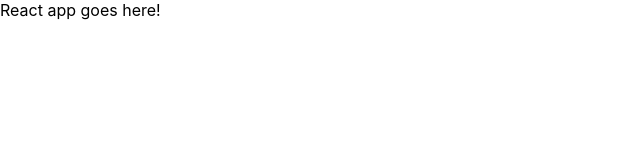
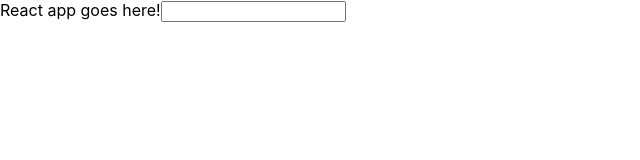
Before and after one commit to failure-driven/playing-with-tcr, a React (Create React App) app in the folder tcr-react-todo/: page / in a window 1280 px wide. Shown: the top 160 px of the page, without its empty margins (0-640 px from the left). Built offline with nearby package versions, Linux system fonts and the light colour scheme.

Commit message:
1566804282

```diff
--- a/tcr-react-todo/src/App.js
+++ b/tcr-react-todo/src/App.js
@@ -1,10 +1,12 @@
 import React from 'react';
 import './App.css';
+import Form from './Form'
 
 function App() {
   return (
     <div>
       React app goes here!
+      <Form />
     </div>
   );
 }
```
Also changed, not shown: 1 other file (tests, documents, lock files or other folders).
